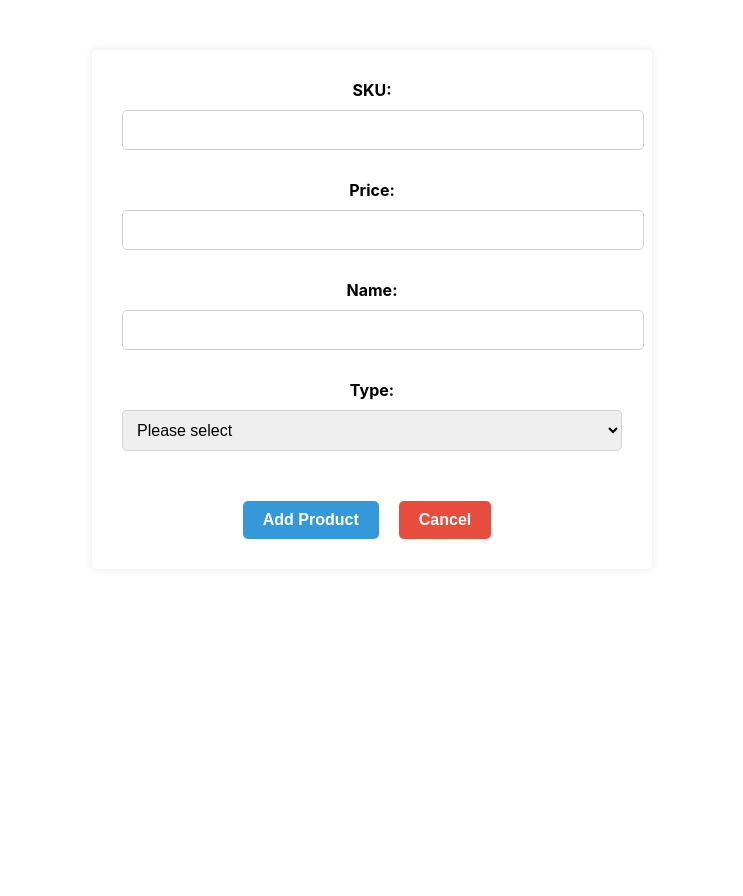
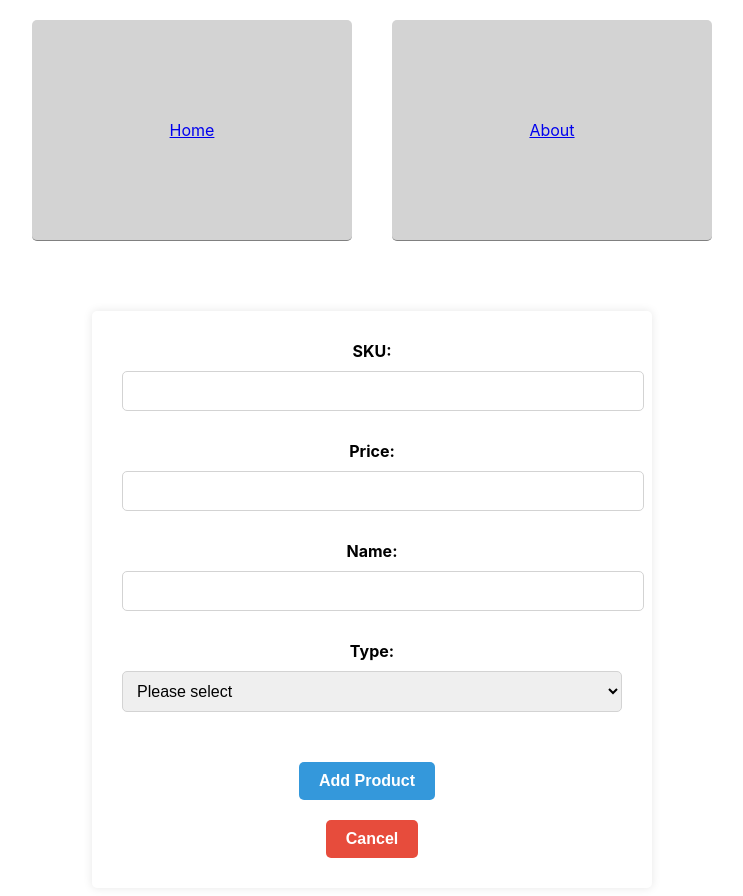
Before and after one commit to Elbltagy2/scandiweb-task, a React (Create React App) app in the folder frontend/: page /add in a window 1280 px wide. Shown: the top 896 px of the page, without its empty margins (268-1011 px from the left). Before the commit the page ends 800 px from the top, so only its background shows below. Built offline with nearby package versions, Linux system fonts and the light colour scheme.

Commit message:
add cancel action

```diff
--- a/frontend/src/App.js
+++ b/frontend/src/App.js
@@ -7,7 +7,16 @@
 function App() {
   return (
     <BrowserRouter>
-
+     <nav>
+        <ul>
+          <li>
+            <Link to="/">Home</Link>
+          </li>
+          <li>
+            <Link to="/add">About</Link>
+          </li>
+        </ul>
+      </nav>
       <Routes>
         <Route exact path="/" element={<ProductList/>} />
         <Route path="/add" element={<AddProduct/>} />
--- a/frontend/src/component/Add.js
+++ b/frontend/src/component/Add.js
@@ -31,6 +31,10 @@
   const handleAdditionalInput = event => {
     setAdditionalInput({ ...additionalInput, [event.target.name]: event.target.value });
   };
+  const handlecancel = () => {
+    navigate('/');
+  };
+
 
   const handleSubmit = async event => {
     event.preventDefault();
@@ -176,8 +180,8 @@
 </React.Fragment>
 )}
 <button type="submit">Add Product</button>
-<button type="cancel">Cancel</button>
 </form>
+<button type="cancel" onClick={handlecancel}>Cancel</button>
 
 </div>
 );
```
